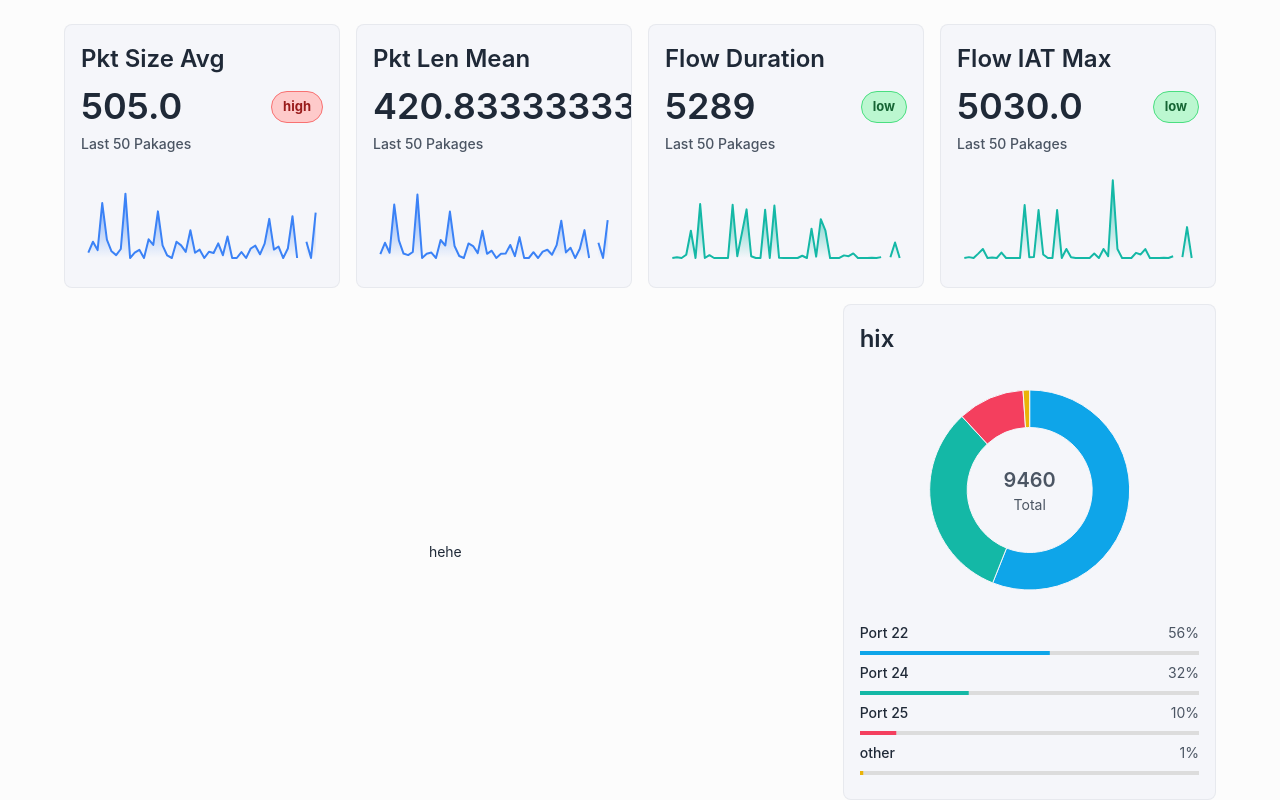
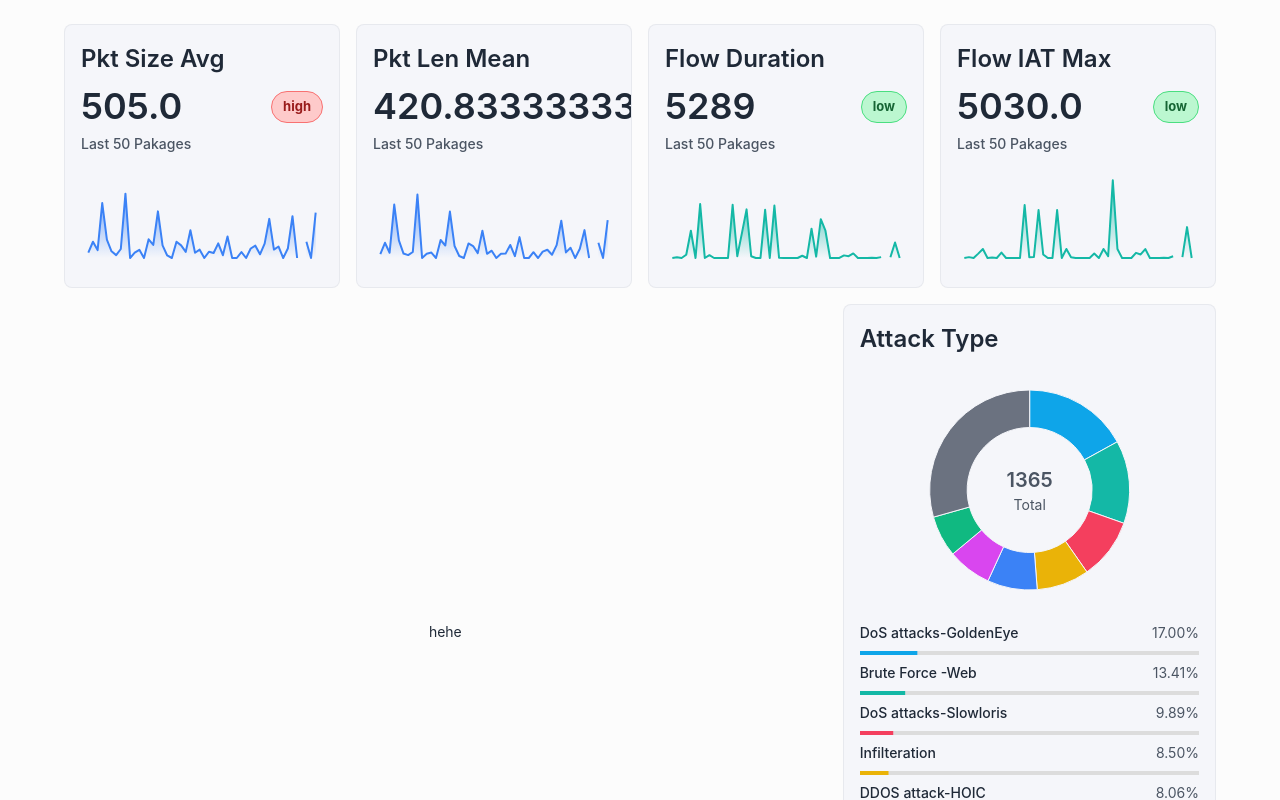
Before and after one commit to DucChanHUST/web-demo-it4930, a React (Create React App) app: page / in a window 1280 px wide. Shown: the top 800 px of the page. Built offline with nearby package versions, Linux system fonts and the light colour scheme.

Commit message:
complete pie chart

```diff
--- a/src/component/PieChartCard.jsx
+++ b/src/component/PieChartCard.jsx
@@ -1,8 +1,19 @@
-import React from "react";
+import React, { useState, useEffect } from "react";
+import { useData } from "../Context";
 import { styled } from "@mui/material/styles";
 import { PieChart } from "@mui/x-charts/PieChart";
 import { useDrawingArea } from "@mui/x-charts/hooks";
-import { sky, teal, rose, fuchsia, emerald, yellow, blue } from "../theme";
+import {
+  sky,
+  teal,
+  rose,
+  fuchsia,
+  emerald,
+  yellow,
+  blue,
+  gray,
+  pink,
+} from "../theme";
 import {
   Box,
   Card,
@@ -13,29 +24,83 @@ import {
   linearProgressClasses,
 } from "@mui/material";
 
-const PieChartCard = ({ nameChart }) => {
-  const data = [
-    { label: "Port 22", value: 5300 },
-    { label: "Port 24", value: 3040 },
-    { label: "Port 25", value: 1020 },
-    { label: "other", value: 100 },
-  ];
+const PieChartCard = ({ nameChart, columnName, ignoreValue = [], top = 5 }) => {
+  const { data, currentData } = useData();
 
-  const colors = [
-    sky[500],
-    teal[500],
-    rose[500],
-    yellow[500],
-    blue[500],
-    fuchsia[500],
-    emerald[500],
-  ];
-  const dataChart = data.map((item, index) => ({
-    ...item,
-    color: colors[index],
-  }));
+  const [, setLabels] = useState();
+  const [total, setTotal] = useState(0);
+  const [, setDataRaw] = useState([]);
+  const [dataChart, setDataChart] = useState([]);
 
-  const total = data.reduce((acc, cur) => acc + cur.value, 0);
+  // Pre calculate
+  useEffect(() => {
+    if (!data.length) return;
+
+    const newLabels = new Set();
+    data.forEach((row) => {
+      if (!ignoreValue.includes(row[columnName])) {
+        newLabels.add(row[columnName]);
+      }
+    });
+    setLabels(newLabels);
+
+    const initialDataRaw = Array.from(newLabels).map((item) => ({
+      label: item,
+      value: data.filter((row) => row[columnName] === item).length,
+    }));
+
+    setDataRaw(initialDataRaw);
+    const initialTotal = initialDataRaw.reduce(
+      (acc, item) => acc + item.value,
+      0
+    );
+    setTotal(initialTotal);
+  }, [data, columnName, ignoreValue]);
+
+  useEffect(() => {
+    if (!currentData) return;
+
+    setDataRaw((prevDataRaw) => {
+      const dataMap = new Map(prevDataRaw.map((d) => [d.label, d.value]));
+
+      if (!ignoreValue.includes(currentData[columnName])) {
+        if (dataMap.has(currentData[columnName])) {
+          dataMap.set(
+            currentData[columnName],
+            dataMap.get(currentData[columnName]) + 1
+          );
+        } else {
+          dataMap.set(currentData[columnName], 1);
+        }
+
+        setTotal((prevTotal) => prevTotal + 1);
+      }
+
+      const updatedDataRaw = Array.from(dataMap, ([label, value]) => ({
+        label,
+        value,
+      }));
+
+      // Sort and select top N, group the rest as "other"
+      const sortedData = updatedDataRaw.sort((a, b) => b.value - a.value);
+      const topN = sortedData.slice(0, top);
+      const otherValue = sortedData
+        .slice(top)
+        .reduce((acc, item) => acc + item.value, 0);
+
+      // Update colors
+      const finalDataChart = [
+        ...topN,
+        { label: "other", value: otherValue },
+      ].map((item, index) => ({
+        ...item,
+        color: colors[index % colors.length],
+      }));
+
+      setDataChart(finalDataChart);
+      return updatedDataRaw;
+    });
+  }, [currentData, columnName, ignoreValue]);
 
   return (
     <Card variant="outlined" sx={{ height: "100%", flexGrow: 1 }}>
@@ -70,7 +135,7 @@ const PieChartCard = ({ nameChart }) => {
                 {item.label}
               </Typography>
               <Typography variant="body2" sx={{ color: "text.secondary" }}>
-                {Math.floor((item.value / total) * 100)}%
+                {((item.value / total) * 100).toFixed(2)}%
               </Typography>
             </Stack>
             <LinearProgress
@@ -146,3 +211,15 @@ const StyledText = styled("text", {
     },
   ],
 }));
+
+const colors = [
+  sky[500],
+  teal[500],
+  rose[500],
+  yellow[500],
+  blue[500],
+  fuchsia[500],
+  emerald[500],
+  gray[500],
+  pink[500],
+];
--- a/src/section/Mid.jsx
+++ b/src/section/Mid.jsx
@@ -1,7 +1,7 @@
 import React from "react";
 
-import { StatCard, PieChartCard } from "../component";
 import { Grid2 } from "@mui/material";
+import { PieChartCard } from "../component";
 
 const Mid = () => {
   return (
@@ -10,7 +10,12 @@ const Mid = () => {
         hehe
       </Grid2>
       <Grid2 size={4} className="center-root">
-        <PieChartCard nameChart={"hix"} />
+        <PieChartCard
+          nameChart={"Attack Type"}
+          columnName={"Label"}
+          ignoreValue={["Benign"]}
+          top={7}
+        />
       </Grid2>
     </Grid2>
   );
```
